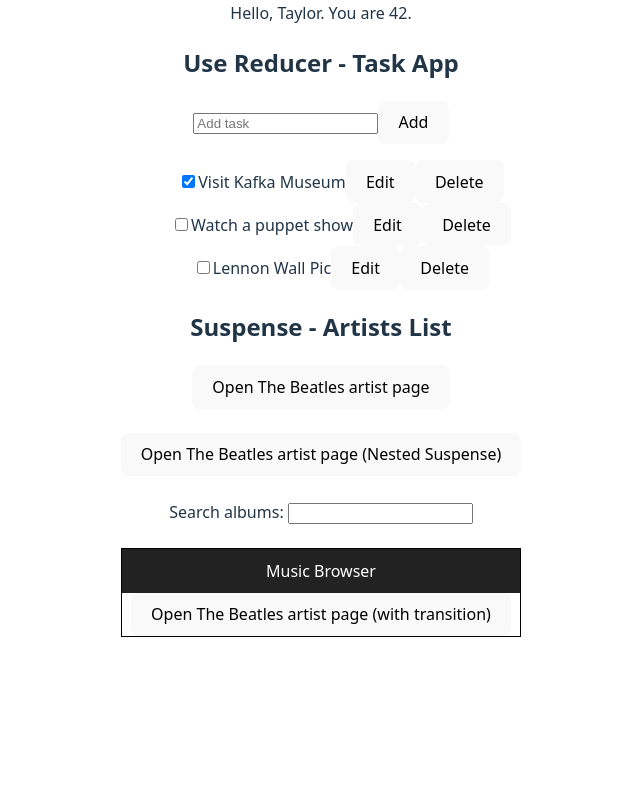
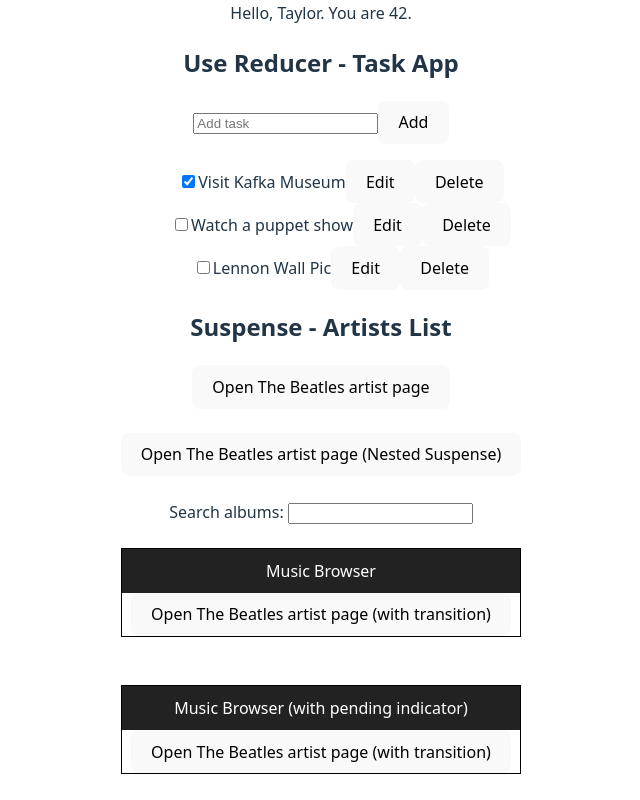
Before and after one commit to jefersoneiji/reactjs-lab, a React (Vite) app: page / in a window 1280 px wide. Shown: the part 478-1278 px from the top of the page, without its empty margins (319-959 px from the left). Before the commit the page ends 1147 px from the top, so only its background shows below. Built offline with nearby package versions, Linux system fonts and the light colour scheme.

Commit message:
feat(suspense): added suspense that indicates a transition is happening example

```diff
--- a/src/components/suspense.tsx
+++ b/src/components/suspense.tsx
@@ -1,4 +1,4 @@
-import { startTransition, Suspense, use, useState, type ReactNode } from "react";
+import { startTransition, Suspense, use, useState, useTransition, type ReactNode } from "react";
 
 export const SuspenseLab = () => {
     return (
@@ -11,6 +11,8 @@ export const SuspenseLab = () => {
             <StaleContent />
             <br /><br />
             <SuspenseWithTransition />
+            <br /><br />
+            <SuspenseWithIndicator />
         </>
     );
 };
@@ -50,7 +52,7 @@ async function getBio() {
 }
 
 async function getSearchResults(query: string) {
-    await new Promise(resolve => setTimeout(resolve, 500));
+    await new Promise(resolve => setTimeout(resolve, 1500));
 
     const all_albums = [{
         id: 13,
@@ -340,7 +342,7 @@ const Router = () => {
     if (page === "/") {
         content = (<IndexPage navigate={navigate} />);
     } else if (page === '/the-beatles') {
-        content = (<NestedArtistPage artist={{ id: 'the-beatles', name: 'The Beatles' }} />);
+        content = (<ArtistPageForTransition artist={{ id: 'the-beatles', name: 'The Beatles' }} />);
     }
 
     return (
@@ -355,3 +357,68 @@ const SuspenseWithTransition = () => {
         </Suspense>
     );
 };
+
+const ArtistPageForTransition = ({ artist }: { artist: { name: string, id: string; }; }) => {
+    return (
+        <>
+            <h3>{artist.name}</h3>
+            <Biography artistId={artist.id} />
+            <Suspense fallback={<AlbumsGlimmer />}>
+                <Panel>
+                    <Albums artistId={artist.id} />
+                </Panel>
+            </Suspense>
+        </>
+    );
+};
+
+const LayoutWithIndicator = ({ children, isPending }: { children: ReactNode; isPending: boolean; }) => {
+    return (
+        <div style={{ border: '1px solid black' }}>
+            <section style={{
+                background: '#222',
+                padding: '10px',
+                textAlign: 'center',
+                color: 'white',
+                opacity: isPending ? .7 : 1
+            }}>
+                Music Browser (with pending indicator)
+            </section>
+            <main>
+                {children}
+            </main>
+        </div>
+    );
+};
+
+const RouterWithIndicator = () => {
+    const [page, setPage] = useState('/');
+    const [isPending, startTransition] = useTransition();
+
+    function navigate(url: string) {
+        startTransition(() => {
+            setPage(url);
+        });
+    }
+
+    let content;
+    if (page === "/") {
+        content = (<IndexPage navigate={navigate} />);
+    } else if (page === '/the-beatles') {
+        content = (<ArtistPageForTransition artist={{ id: 'the-beatles', name: 'The Beatles' }} />);
+    }
+
+    return (
+        <LayoutWithIndicator isPending={isPending}>
+            {content}
+        </LayoutWithIndicator>
+    );
+};
+
+const SuspenseWithIndicator = () => {
+    return (
+        <Suspense fallback={<BigSpinner />}>
+            <RouterWithIndicator />
+        </Suspense>
+    );
+};
```
